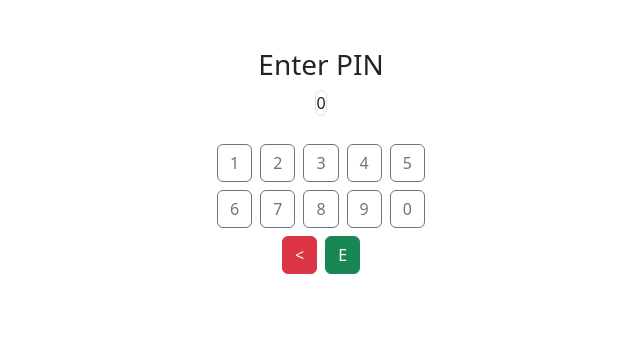
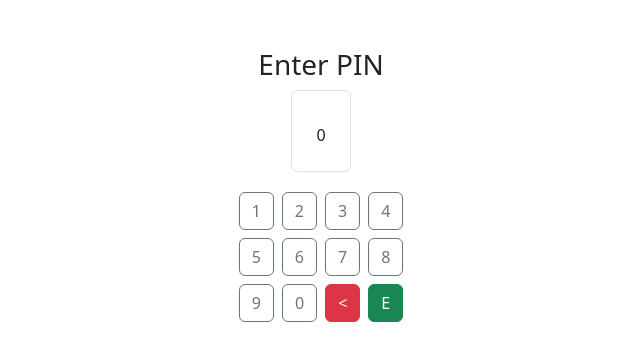
Before and after one commit to Dilnoza-Tasheva/homework67, a React (Vite) app: page / in a window 1280 px wide. Shown: the top 360 px of the page, without its empty margins (319-959 px from the left). Built offline with nearby package versions, Linux system fonts and the light colour scheme.

Commit message:
Added another div to the component layout to demonstrate the numbers entered. Need to change them to the symbol '*'

```diff
--- a/src/Containers/pinClicker.tsx
+++ b/src/Containers/pinClicker.tsx
@@ -18,12 +18,12 @@ const PinClicker = () => {
     <>
       <div className="d-flex flex-column align align-items-center mt-5">
         <h3>Enter PIN</h3>
-        <div className="border rounded text-center mb-3">
+        <div className="border rounded text-center mb-3 p-4">
+          <div className="mb-2 text-center">{userMessage}</div>
           <div>{input.length}</div>
         </div>
-        <div className="mb-2 text-center">{userMessage}</div>
 
-        <div className="d-flex flex-wrap justify-content-center" style={{ width: '220px' }}>
+        <div className="d-flex flex-wrap justify-content-center" style={{ width: '200px' }}>
           {[1, 2, 3, 4, 5, 6, 7, 8, 9, 0].map((number) => (
             <button key={number}
                     className="btn btn-outline-secondary m-1"
```
